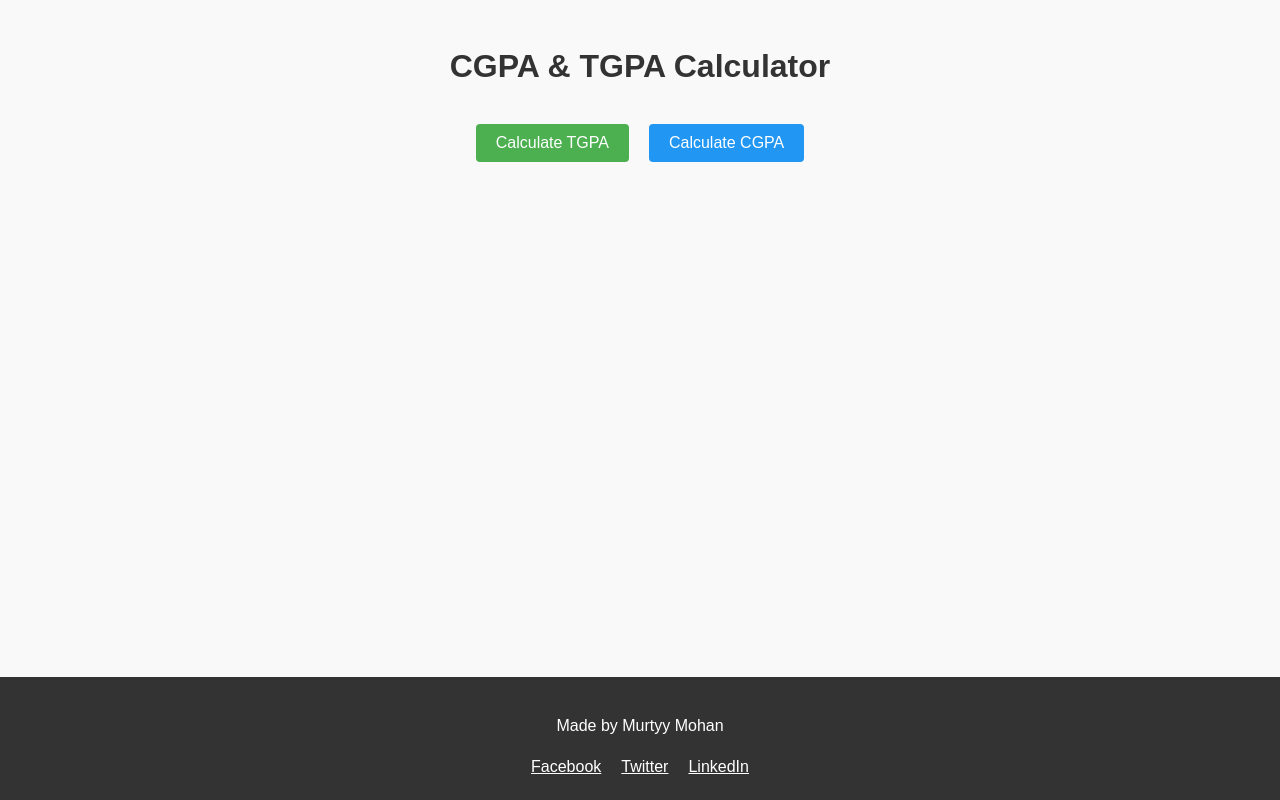
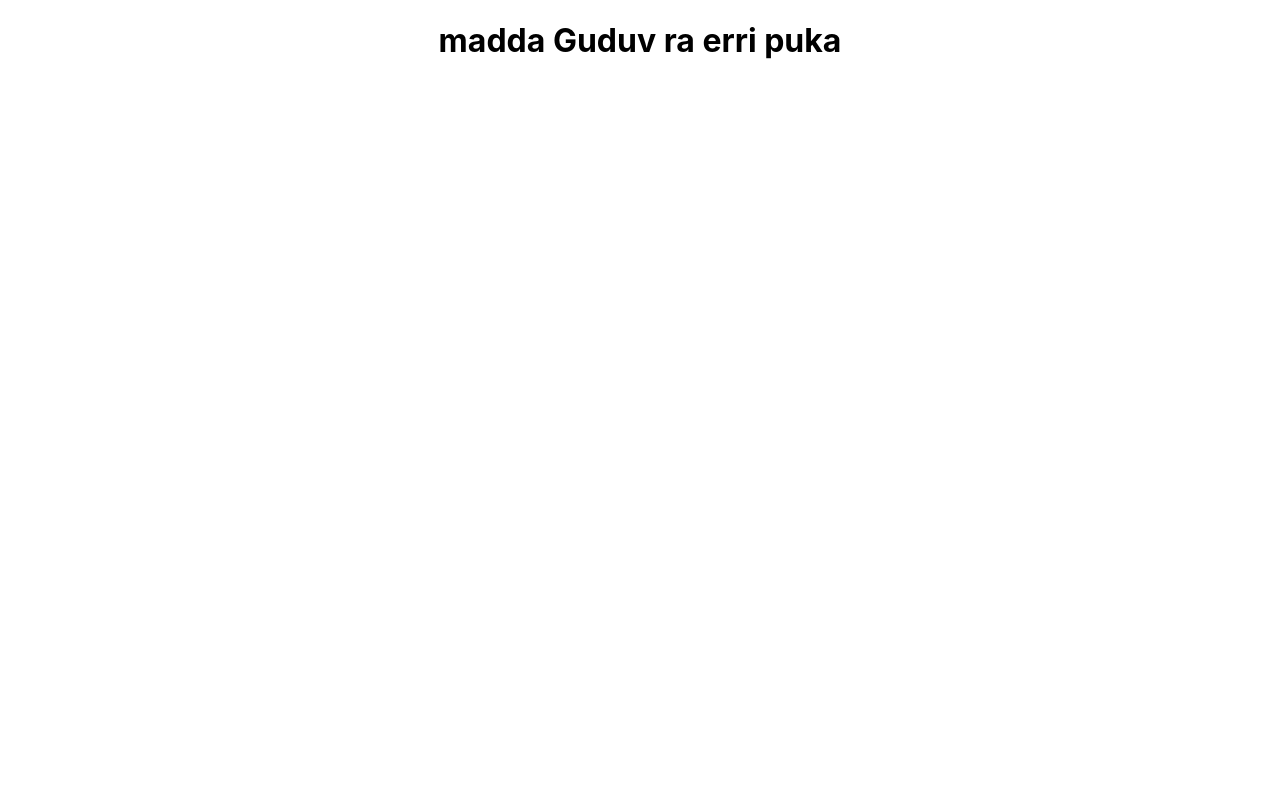
Before and after one commit to DUDEKULARAHIM/GPA-Calculator, a React (Create React App) app: page / in a window 1280 px wide. Built offline with nearby package versions, Linux system fonts and the light colour scheme.

Commit message:
Update App.js
update the app.js code for reason

```diff
--- a/src/App.js
+++ b/src/App.js
@@ -1,28 +1,15 @@
-// import logo from './logo.svg';
-// import './App.css';
+import logo from './logo.svg';
+import './App.css';
 
-// function App() {
-//   return (
-//     <div className="App">
-//       <header className="App-header">
-//         <img src={logo} className="App-logo" alt="logo" />
-//         <p>
-//           Edit <code>src/App.js</code> and save to reload.
-//         </p>
-//         <a
-//           className="App-link"
-//           href="https://reactjs.org"
-//           target="_blank"
-//           rel="noopener noreferrer"
-//         >
-//           Learn React
-//         </a>
-//       </header>
-//     </div>
-//   );
-// }
+function App() {
+  return (
+    <div className="App">
+      <h1>madda Guduv ra erri puka</h1>
+    </div>
+  );
+}
 
-// export default App;
+export default App;
 
 
 
@@ -31,121 +18,121 @@
 
 
 
-import React, { useState } from 'react';
-import TGPA from './components/TGPA';
-import CGPA from './components/CGPA';
+// import React, { useState } from 'react';
+// import TGPA from './components/TGPA';
+// import CGPA from './components/CGPA';
 
-const App = () => {
-  const [activeView, setActiveView] = useState(null); // State to track active view
+// const App = () => {
+//   const [activeView, setActiveView] = useState(null); // State to track active view
 
-  const showTGPA = () => setActiveView('tgpa');
-  const showCGPA = () => setActiveView('cgpa');
-  const goBack = () => setActiveView(null); // Go back to the main screen
+//   const showTGPA = () => setActiveView('tgpa');
+//   const showCGPA = () => setActiveView('cgpa');
+//   const goBack = () => setActiveView(null); // Go back to the main screen
 
-  return (
-    <div style={{
-      display: 'flex',
-      flexDirection: 'column',
-      minHeight: '100vh',
-      fontFamily: 'Arial'
-    }}>
-      <div style={{ padding: "20px", flex: 1 }}>
-        <h1>
-          <center>CGPA & TGPA Calculator</center>
-        </h1>
-        <div style={{ textAlign: "center", marginBottom: "40px" }}>
-          {activeView === null && (
-            <>
-              <button
-                onClick={showTGPA}
-                style={{
-                  margin: "10px",
-                  padding: "10px 20px",
-                  fontSize: "16px",
-                  backgroundColor: "#4caf50",
-                  color: "#fff",
-                  border: "none",
-                  borderRadius: "4px",
-                  cursor: "pointer",
-                }}
-              >
-                Calculate TGPA
-              </button>
-              <button
-                onClick={showCGPA}
-                style={{
-                  margin: "10px",
-                  padding: "10px 20px",
-                  fontSize: "16px",
-                  backgroundColor: "#2196f3",
-                  color: "#fff",
-                  border: "none",
-                  borderRadius: "4px",
-                  cursor: "pointer",
-                }}
-              >
-                Calculate CGPA
-              </button>
-            </>
-          )}
-          {activeView !== null && (
-            <button
-              onClick={goBack}
-              style={{
-                margin: "10px",
-                padding: "10px 20px",
-                fontSize: "16px",
-                backgroundColor: "#f44336",
-                color: "#fff",
-                border: "none",
-                borderRadius: "4px",
-                cursor: "pointer",
-              }}
-            >
-              Back
-            </button>
-          )}
-        </div>
-        <div>
-          {activeView === 'tgpa' && (
-            <div>
-              <h2>Calculate TGPA</h2>
-              <TGPA />
-            </div>
-          )}
-          {activeView === 'cgpa' && (
-            <div>
-              <h2>Calculate CGPA</h2>
-              <CGPA />
-            </div>
-          )}
-        </div>
-      </div>
+//   return (
+//     <div style={{
+//       display: 'flex',
+//       flexDirection: 'column',
+//       minHeight: '100vh',
+//       fontFamily: 'Arial'
+//     }}>
+//       <div style={{ padding: "20px", flex: 1 }}>
+//         <h1>
+//           <center>CGPA & TGPA Calculator</center>
+//         </h1>
+//         <div style={{ textAlign: "center", marginBottom: "40px" }}>
+//           {activeView === null && (
+//             <>
+//               <button
+//                 onClick={showTGPA}
+//                 style={{
+//                   margin: "10px",
+//                   padding: "10px 20px",
+//                   fontSize: "16px",
+//                   backgroundColor: "#4caf50",
+//                   color: "#fff",
+//                   border: "none",
+//                   borderRadius: "4px",
+//                   cursor: "pointer",
+//                 }}
+//               >
+//                 Calculate TGPA
+//               </button>
+//               <button
+//                 onClick={showCGPA}
+//                 style={{
+//                   margin: "10px",
+//                   padding: "10px 20px",
+//                   fontSize: "16px",
+//                   backgroundColor: "#2196f3",
+//                   color: "#fff",
+//                   border: "none",
+//                   borderRadius: "4px",
+//                   cursor: "pointer",
+//                 }}
+//               >
+//                 Calculate CGPA
+//               </button>
+//             </>
+//           )}
+//           {activeView !== null && (
+//             <button
+//               onClick={goBack}
+//               style={{
+//                 margin: "10px",
+//                 padding: "10px 20px",
+//                 fontSize: "16px",
+//                 backgroundColor: "#f44336",
+//                 color: "#fff",
+//                 border: "none",
+//                 borderRadius: "4px",
+//                 cursor: "pointer",
+//               }}
+//             >
+//               Back
+//             </button>
+//           )}
+//         </div>
+//         <div>
+//           {activeView === 'tgpa' && (
+//             <div>
+//               <h2>Calculate TGPA</h2>
+//               <TGPA />
+//             </div>
+//           )}
+//           {activeView === 'cgpa' && (
+//             <div>
+//               <h2>Calculate CGPA</h2>
+//               <CGPA />
+//             </div>
+//           )}
+//         </div>
+//       </div>
 
-      <footer style={{
-        backgroundColor: '#333',
-        color: 'white',
-        textAlign: 'center',
-        padding: '20px 0',
-        position: 'relative',
-        bottom: '0',
-        width: '100%',
-      }}>
-        <p>Made by Murtyy Mohan</p>
-        <div>
-          <a href="https://facebook.com" target="_blank" rel="noopener noreferrer" style={{ margin: '0 10px', color: 'white' }}>
-            Facebook
-          </a>
-          <a href="https://twitter.com" target="_blank" rel="noopener noreferrer" style={{ margin: '0 10px', color: 'white' }}>
-            Twitter
-          </a>
-          <a href="https://linkedin.com" target="_blank" rel="noopener noreferrer" style={{ margin: '0 10px', color: 'white' }}>
-            LinkedIn
-          </a>
-        </div>
-      </footer>
-    </div>
-  );
-};
+//       <footer style={{
+//         backgroundColor: '#333',
+//         color: 'white',
+//         textAlign: 'center',
+//         padding: '20px 0',
+//         position: 'relative',
+//         bottom: '0',
+//         width: '100%',
+//       }}>
+//         <p>Made by Murtyy Mohan</p>
+//         <div>
+//           <a href="https://facebook.com" target="_blank" rel="noopener noreferrer" style={{ margin: '0 10px', color: 'white' }}>
+//             Facebook
+//           </a>
+//           <a href="https://twitter.com" target="_blank" rel="noopener noreferrer" style={{ margin: '0 10px', color: 'white' }}>
+//             Twitter
+//           </a>
+//           <a href="https://linkedin.com" target="_blank" rel="noopener noreferrer" style={{ margin: '0 10px', color: 'white' }}>
+//             LinkedIn
+//           </a>
+//         </div>
+//       </footer>
+//     </div>
+//   );
+// };
 
-export default App;
+// export default App;
```
